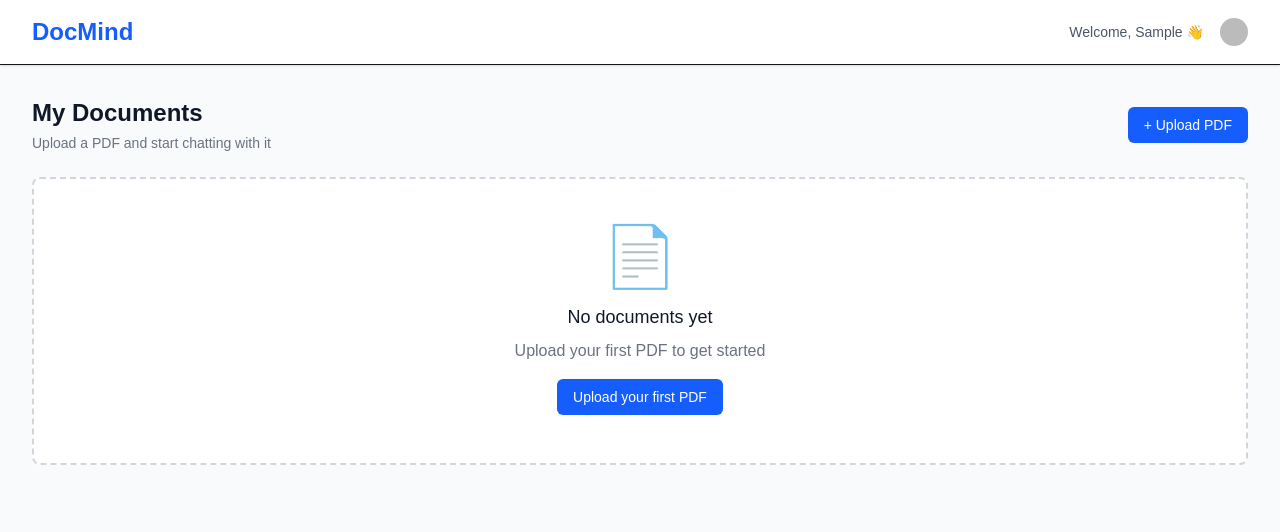
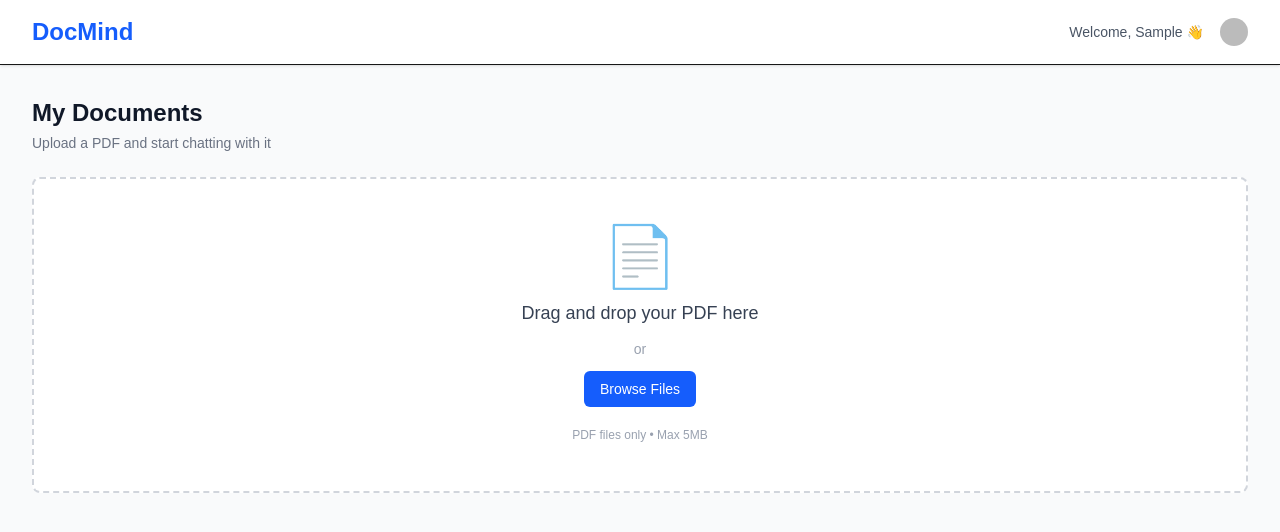
Before and after one commit to Basavakiran04/DocMind, a Next.js app: page /dashboard in a window 1280 px wide. Shown: the top 532 px of the page. Built offline with nearby package versions, Linux system fonts and the light colour scheme; no server answers; sample sign-in values are in the browser's storage; some icons are missing.

Commit message:
Phase 3: PDF upload working with Supabase Storage

```diff
--- a/package.json
+++ b/package.json
@@ -13,7 +13,8 @@
     "@supabase/supabase-js": "^2.110.6",
     "next": "16.2.10",
     "react": "19.2.4",
-    "react-dom": "19.2.4"
+    "react-dom": "19.2.4",
+    "react-dropzone": "^17.0.0"
   },
   "devDependencies": {
     "@tailwindcss/postcss": "^4",
--- a/src/app/dashboard/page.tsx
+++ b/src/app/dashboard/page.tsx
@@ -3,19 +3,18 @@
 import { UserButton, useUser } from "@clerk/nextjs";
 import { useRouter } from "next/navigation";
 import { useEffect } from "react";
+import UploadButton from "@/components/UploadButton";
 
 export default function Dashboard() {
   const { isSignedIn, isLoaded, user } = useUser();
   const router = useRouter();
 
-  // If user is not signed in, redirect them to home page
   useEffect(() => {
     if (isLoaded && !isSignedIn) {
       router.push("/");
     }
   }, [isLoaded, isSignedIn, router]);
 
-  // Show loading while Clerk checks auth status
   if (!isLoaded) {
     return (
       <div className="min-h-screen flex items-center justify-center">
@@ -30,10 +29,7 @@ export default function Dashboard() {
       <nav className="border-b bg-white shadow-sm">
         <div className="max-w-7xl mx-auto px-4 sm:px-6 lg:px-8">
           <div className="flex justify-between items-center h-16">
-            {/* Logo */}
             <h1 className="text-2xl font-bold text-blue-600">DocMind</h1>
-
-            {/* User Info & Button */}
             <div className="flex items-center gap-4">
               <span className="text-sm text-gray-600">
                 Welcome, {user?.firstName || "User"} 👋
@@ -46,33 +42,15 @@ export default function Dashboard() {
 
       {/* Main Content */}
       <main className="flex-1 max-w-7xl mx-auto w-full px-4 sm:px-6 lg:px-8 py-8">
-        {/* Header Row */}
-        <div className="flex justify-between items-center mb-6">
-          <div>
-            <h2 className="text-2xl font-bold text-gray-900">My Documents</h2>
-            <p className="text-gray-500 text-sm mt-1">
-              Upload a PDF and start chatting with it
-            </p>
-          </div>
-          {/* Upload Button (We will wire this up in Phase 3) */}
-          <button className="px-4 py-2 text-sm font-medium text-white bg-blue-600 rounded-md hover:bg-blue-700">
-            + Upload PDF
-          </button>
+        <div className="mb-6">
+          <h2 className="text-2xl font-bold text-gray-900">My Documents</h2>
+          <p className="text-gray-500 text-sm mt-1">
+            Upload a PDF and start chatting with it
+          </p>
         </div>
 
-        {/* Empty State (Shown when no PDFs uploaded yet) */}
-        <div className="border-2 border-dashed border-gray-300 rounded-lg p-12 text-center bg-white">
-          <div className="text-6xl mb-4">📄</div>
-          <h3 className="text-lg font-medium text-gray-900 mb-2">
-            No documents yet
-          </h3>
-          <p className="text-gray-500 mb-4">
-            Upload your first PDF to get started
-          </p>
-          <button className="px-4 py-2 text-sm font-medium text-white bg-blue-600 rounded-md hover:bg-blue-700">
-            Upload your first PDF
-          </button>
-        </div>
+        {/* Upload Area */}
+        <UploadButton />
       </main>
     </div>
   );
--- /dev/null
+++ b/src/components/UploadButton.tsx
@@ -0,0 +1,127 @@
+"use client";
+
+import { useCallback, useState } from "react";
+import { useDropzone } from "react-dropzone";
+import { useUser } from "@clerk/nextjs";
+import { supabase } from "@/lib/supabase";
+
+export default function UploadButton() {
+  const { user } = useUser();
+  const [uploading, setUploading] = useState(false);
+  const [uploadSuccess, setUploadSuccess] = useState(false);
+  const [error, setError] = useState<string | null>(null);
+
+  const onDrop = useCallback(
+    async (acceptedFiles: File[]) => {
+      // Only accept PDF files
+      const file = acceptedFiles[0];
+      if (!file || file.type !== "application/pdf") {
+        setError("Please upload a PDF file only.");
+        return;
+      }
+
+      // File size limit: 5MB for free users
+      if (file.size > 5 * 1024 * 1024) {
+        setError("File size must be less than 5MB.");
+        return;
+      }
+
+      try {
+        setUploading(true);
+        setError(null);
+
+        // Step 1: Upload PDF file to Supabase Storage
+        const fileName = `${user?.id}/${Date.now()}_${file.name}`;
+        const { data: storageData, error: storageError } =
+          await supabase.storage.from("pdfs").upload(fileName, file);
+
+        if (storageError) throw storageError;
+
+        // Step 2: Get the public URL of the uploaded file
+        const { data: urlData } = supabase.storage
+          .from("pdfs")
+          .getPublicUrl(storageData.path);
+
+        // Step 3: Save file info to our database
+        const { error: dbError } = await supabase.from("files").insert({
+          user_id: user?.id,
+          file_name: file.name,
+          file_url: urlData.publicUrl,
+        });
+
+        if (dbError) throw dbError;
+
+        setUploadSuccess(true);
+        setTimeout(() => setUploadSuccess(false), 3000);
+      } catch (err) {
+        console.error(err);
+        setError("Something went wrong. Please try again.");
+      } finally {
+        setUploading(false);
+      }
+    },
+    [user]
+  );
+
+  const { getRootProps, getInputProps, isDragActive } = useDropzone({
+    onDrop,
+    accept: { "application/pdf": [".pdf"] },
+    maxFiles: 1,
+  });
+
+  return (
+    <div className="w-full">
+      {/* Dropzone Area */}
+      <div
+        {...getRootProps()}
+        className={`border-2 border-dashed rounded-lg p-12 text-center cursor-pointer transition-colors
+          ${isDragActive
+            ? "border-blue-500 bg-blue-50"
+            : "border-gray-300 bg-white hover:border-blue-400 hover:bg-blue-50"
+          }`}
+      >
+        <input {...getInputProps()} />
+
+        {uploading ? (
+          <div className="flex flex-col items-center gap-3">
+            <div className="text-4xl animate-bounce">⏳</div>
+            <p className="text-blue-600 font-medium">Uploading your PDF...</p>
+          </div>
+        ) : uploadSuccess ? (
+          <div className="flex flex-col items-center gap-3">
+            <div className="text-4xl">✅</div>
+            <p className="text-green-600 font-medium">
+              PDF uploaded successfully!
+            </p>
+          </div>
+        ) : isDragActive ? (
+          <div className="flex flex-col items-center gap-3">
+            <div className="text-4xl">📂</div>
+            <p className="text-blue-600 font-medium">Drop your PDF here!</p>
+          </div>
+        ) : (
+          <div className="flex flex-col items-center gap-3">
+            <div className="text-6xl">📄</div>
+            <p className="text-gray-700 font-medium text-lg">
+              Drag and drop your PDF here
+            </p>
+            <p className="text-gray-400 text-sm">or</p>
+            <button className="px-4 py-2 text-sm font-medium text-white bg-blue-600 rounded-md hover:bg-blue-700">
+              Browse Files
+            </button>
+            <p className="text-gray-400 text-xs mt-2">
+              PDF files only • Max 5MB
+            </p>
+          </div>
+        )}
+      </div>
+
+      {/* Error Message */}
+      {error && (
+        <div className="mt-3 p-3 bg-red-50 border border-red-200 rounded-md">
+          <p className="text-red-600 text-sm">{error}</p>
+        </div>
+      )}
+    </div>
+  );
+}
```
Also changed, not shown: 1 other file (tests, documents, lock files or other folders).
